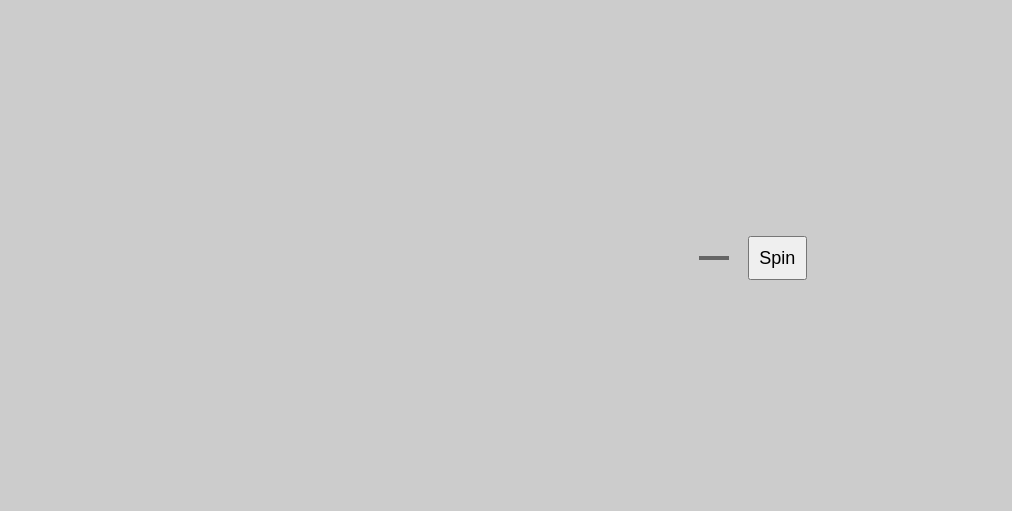
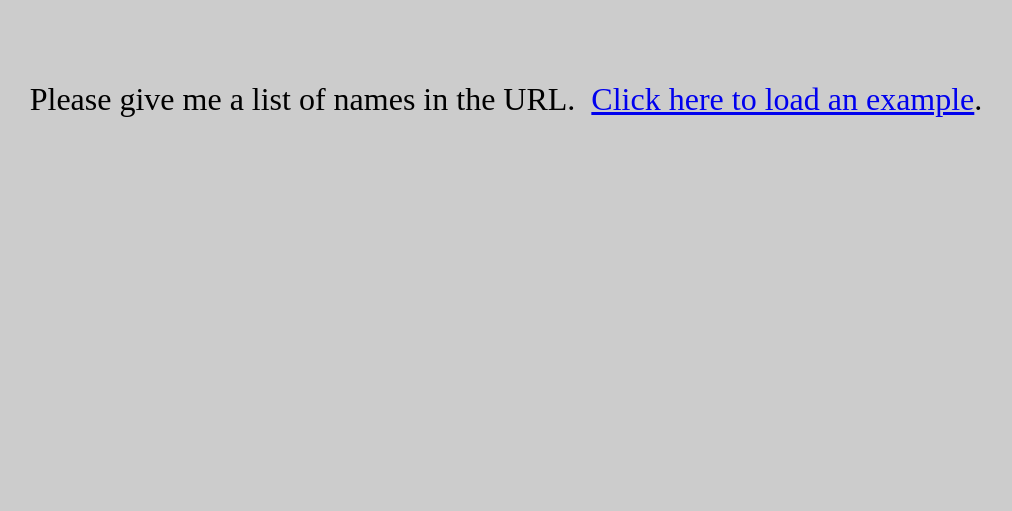
Before and after one commit to lmanul/eeny-meeny, a plain HTML site: page index.html in a window 1280 px wide. Shown: the whole page, without its empty margins (134-1146 px from the left). Drawn offline with Linux system fonts and the light colour scheme.

Commit message:
Include usage with a link, add more colors

```diff
--- a/index.html
+++ b/index.html
@@ -49,9 +49,9 @@
     <div id="winner"></div>
     <script>
       const colors = [
-        'cornflowerblue', 'orangered', 'yellow', 'mediumpurple', 'lawngreen',
+        'cornflowerblue', 'orangered', 'mediumpurple', 'lawngreen', 'yellow',
         'turquoise', 'orange', 'palevioletred', 'tomato', 'yellowgreen',
-        'darkkhaki',
+        'darkkhaki', 'gold', 'chocolate', 'hotpink',
       ];
       let spinDurationMs = 5000;
       let spinStartMs;
@@ -154,9 +154,16 @@
         wheel.style.transform = 'rotate(-' + angle + 'deg)';
       };
 
-      drawPie(names, colors);
-      setPieAngle(currentAngle);
-      spin();
+      if (!names || names.length < 1) {
+        document.getElementById('hlayout').innerHTML = `
+          <big style="font-size: xx-large; margin-top: 5ex;">Please give me a list of names in the URL.&nbsp;
+          <a href="${'//' + location.host + location.pathname}?names=John,Paul,George,Ringo&duration=3">Click here to load an example</a>.</big>
+        `;
+      } else {
+        drawPie(names, colors);
+        setPieAngle(currentAngle);
+        spin();
+      }
 
     </script>
   </body>
```
